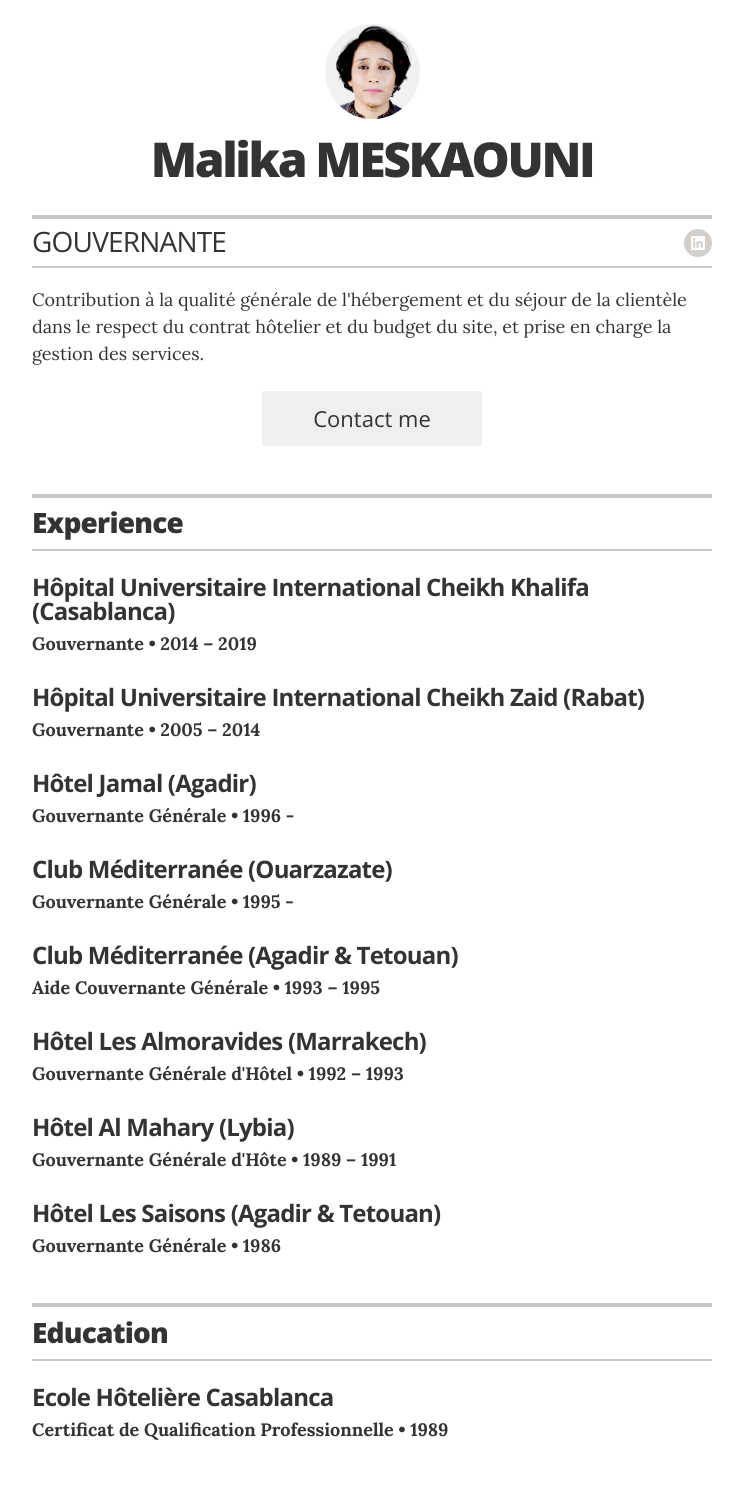
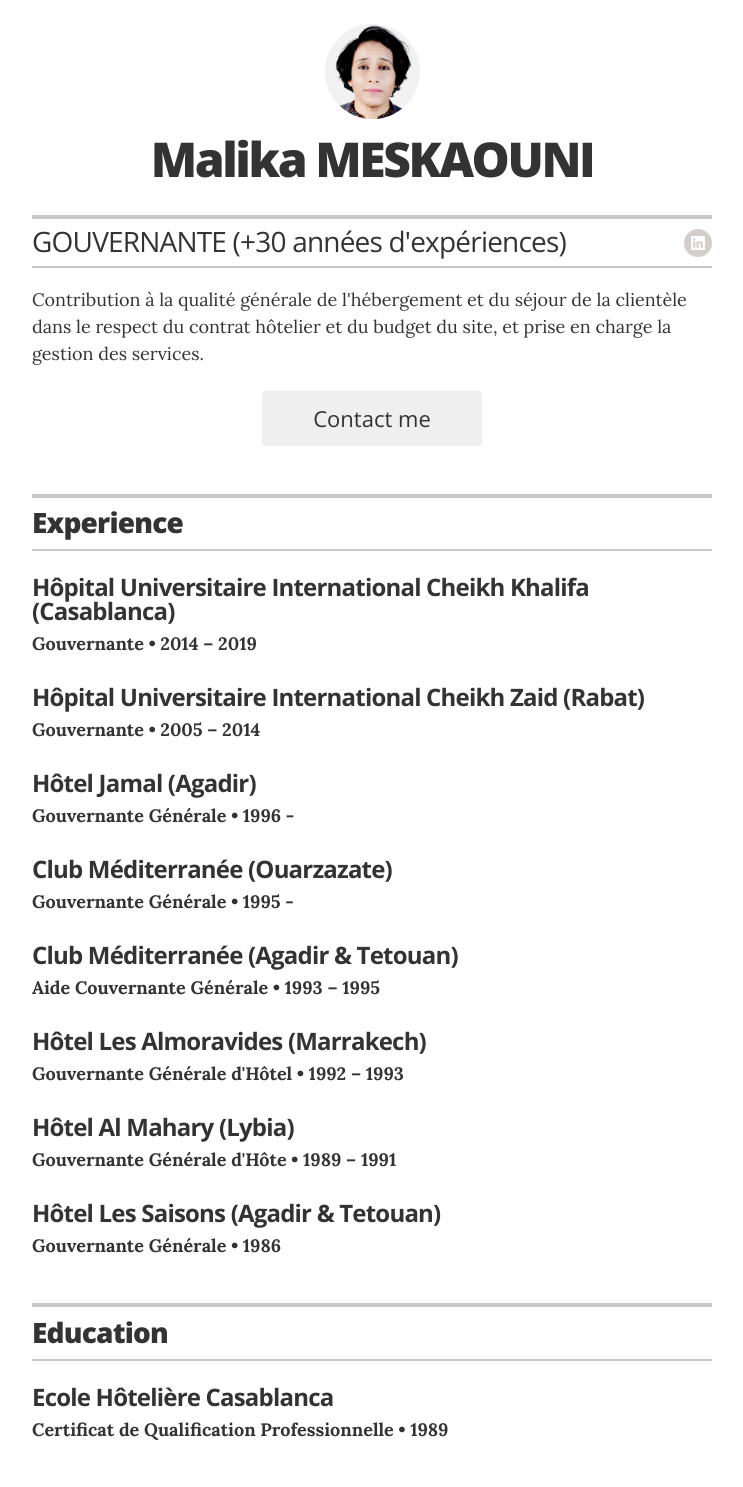
Before and after one commit to Malika-Meskaouni/Malika-Meskaouni.github.io, a Jekyll site: the page built from index.html, in a window 1280 px wide. Shown: the whole page, without its empty margins (268-1011 px from the left). Built offline with Jekyll 4.4.1, drawn with Linux system fonts in a browser that asks for light colours.

Commit message:
Update Resume Title

```diff
--- a/_config.yml
+++ b/_config.yml
@@ -11,7 +11,7 @@ sass:
 # Resume settings
 resume_avatar:                  "true"
 resume_name:                    "Malika MESKAOUNI"
-resume_title:                   "GOUVERNANTE"
+resume_title:                   "GOUVERNANTE (+30 années d'expériences)"
 
 # used for the contact button in _layouts/resume.html
 resume_contact_email:           "ma.meskaouni@gmail.com"
```
